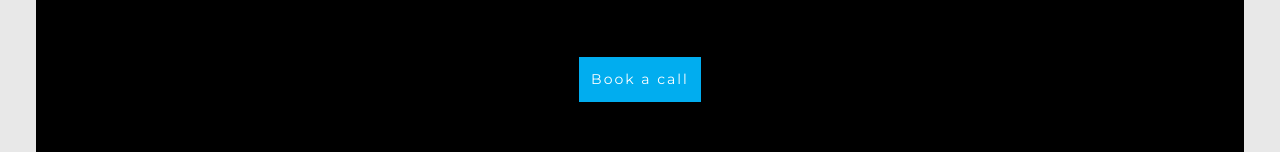
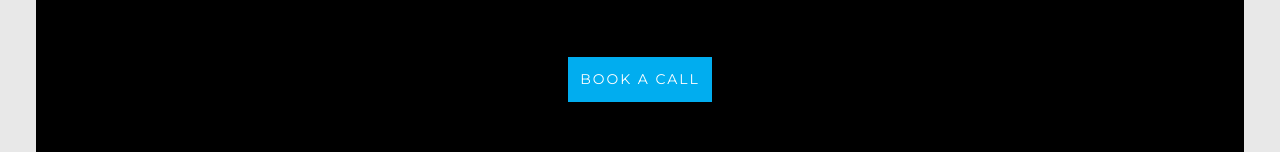
Before and after one commit to Vishesh-gandhineru/Visual-jam, a React (Vite) app: page /contact-us in a window 1280 px wide. Shown: the part 902-1054 px from the top of the page. Built offline with nearby package versions, Linux system fonts and the light colour scheme.

Commit message:
fix: book a call button text to upper case

```diff
--- a/src/Components/Footer.jsx
+++ b/src/Components/Footer.jsx
@@ -42,7 +42,7 @@ useEffect(() => {
           <h2 className="text-[50px] md:text-[80px] font-semibold text-center">
             LET'S JAM
           </h2>
-          <button className="text-[14px] bg-[#01adef] p-3 text-[#fff] font-normal upprecase w-fit">
+          <button className="text-[14px] bg-[#01adef] p-3 text-[#fff] font-normal uppercase w-fit">
             Book a call
           </button>
         </div>
```
Also changed, not shown: 18 other files (tests, documents, lock files or other folders).
